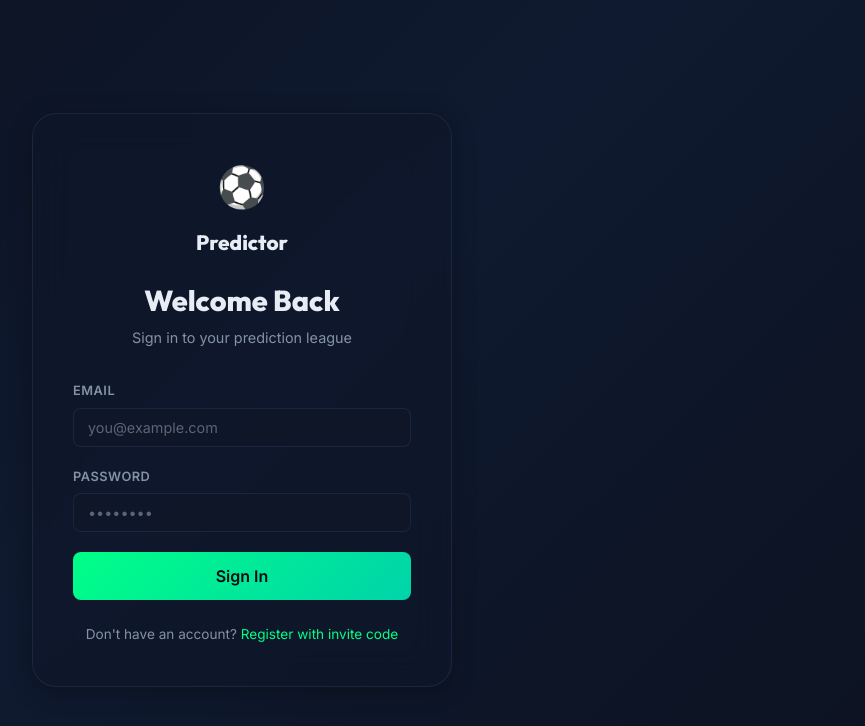
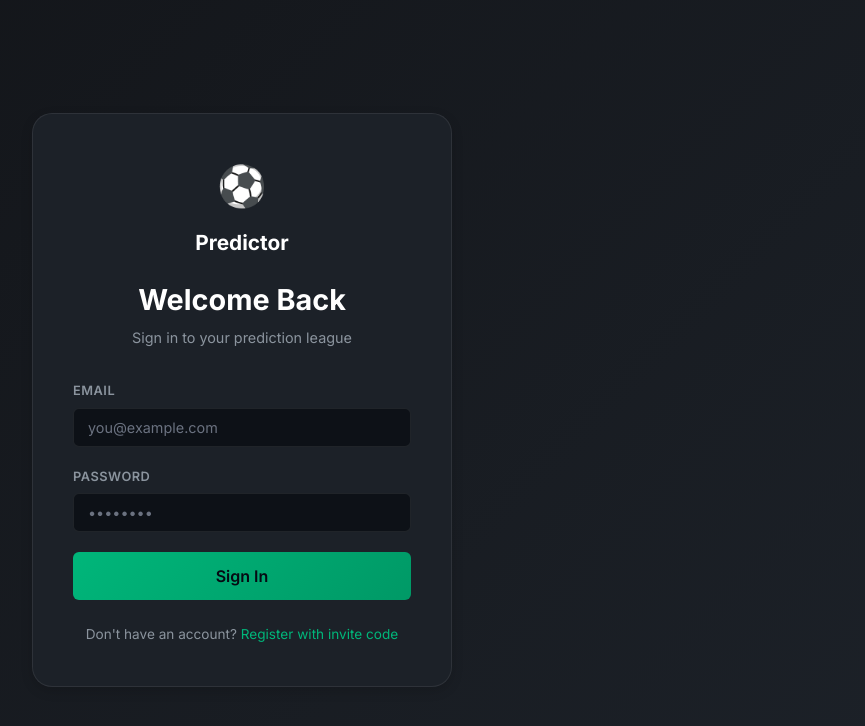
Before and after one commit to Harshdeep1110/WC2026Pred, a Next.js app: page /login in a window 1280 px wide. Shown: the top 726 px of the page, without its empty margins (398-1263 px from the left). Built offline with nearby package versions, Linux system fonts and the light colour scheme.

Commit message:
feat: complete UI makeover to Sofascore premium dark mode with bottom navigation

```diff
--- a/src/app/globals.css
+++ b/src/app/globals.css
@@ -1,39 +1,46 @@
 @import url('https://fonts.googleapis.com/css2?family=Inter:wght@300;400;500;600;700&family=Outfit:wght@400;500;600;700;800&display=swap');
 
 :root {
-  --bg-primary: #060a13;
-  --bg-secondary: #0c1220;
-  --bg-card: rgba(15, 23, 42, 0.7);
-  --bg-card-hover: rgba(20, 30, 55, 0.85);
-  --bg-glass: rgba(15, 23, 42, 0.5);
-  --bg-input: rgba(15, 23, 42, 0.8);
-  --border-primary: rgba(99, 130, 190, 0.15);
-  --border-active: rgba(0, 255, 135, 0.4);
-  --text-primary: #e8edf5;
-  --text-secondary: #8492a6;
-  --text-muted: #5a6578;
-  --accent-green: #00ff87;
-  --accent-green-dim: rgba(0, 255, 135, 0.15);
-  --accent-gold: #ffd700;
-  --accent-gold-dim: rgba(255, 215, 0, 0.15);
-  --accent-red: #ff4757;
-  --accent-red-dim: rgba(255, 71, 87, 0.15);
-  --accent-blue: #3b82f6;
-  --accent-blue-dim: rgba(59, 130, 246, 0.15);
-  --accent-purple: #a855f7;
-  --accent-purple-dim: rgba(168, 85, 247, 0.15);
-  --gradient-green: linear-gradient(135deg, #00ff87 0%, #00d4aa 100%);
-  --gradient-gold: linear-gradient(135deg, #ffd700 0%, #f0a000 100%);
-  --gradient-hero: linear-gradient(135deg, #0c1220 0%, #0f1a30 50%, #0c1220 100%);
-  --shadow-card: 0 4px 24px rgba(0, 0, 0, 0.3);
-  --shadow-glow-green: 0 0 20px rgba(0, 255, 135, 0.15);
-  --shadow-glow-gold: 0 0 20px rgba(255, 215, 0, 0.15);
-  --radius-sm: 8px;
-  --radius-md: 12px;
+  --bg-primary: #121418;
+  --bg-secondary: #1C2128;
+  --bg-card: #1C2128;
+  --bg-card-hover: #22272E;
+  --bg-glass: rgba(28, 33, 40, 0.8);
+  --bg-input: #0D1117;
+  --border-primary: rgba(255, 255, 255, 0.08);
+  --border-active: #374DF5;
+
+  --text-primary: #FFFFFF;
+  --text-secondary: #8B949E;
+  --text-muted: #6B7280;
+
+  --accent-green: #00B67A;
+  --accent-green-dim: rgba(0, 182, 122, 0.15);
+  --accent-gold: #F5A623;
+  --accent-gold-dim: rgba(245, 166, 35, 0.15);
+  --accent-red: #E03D3D;
+  --accent-red-dim: rgba(224, 61, 61, 0.15);
+  --accent-blue: #374DF5;
+  --accent-blue-dim: rgba(55, 77, 245, 0.15);
+  --accent-purple: #8B5CF6;
+  --accent-purple-dim: rgba(139, 92, 246, 0.15);
+
+  --gradient-green: linear-gradient(135deg, #00B67A 0%, #009966 100%);
+  --gradient-gold: linear-gradient(135deg, #F5A623 0%, #D88916 100%);
+  --gradient-hero: linear-gradient(135deg, #121418 0%, #1C2128 100%);
+
+  --shadow-card: 0 4px 12px rgba(0, 0, 0, 0.15);
+  --shadow-glow-green: none;
+  --shadow-glow-gold: none;
+
+  --radius-sm: 6px;
+  --radius-md: 10px;
   --radius-lg: 16px;
-  --radius-xl: 24px;
+  --radius-xl: 20px;
+
   --font-body: 'Inter', -apple-system, sans-serif;
-  --font-heading: 'Outfit', -apple-system, sans-serif;
+  --font-heading: 'Inter', -apple-system, sans-serif;
+
   --transition-fast: 150ms ease;
   --transition-normal: 250ms ease;
   --transition-slow: 400ms cubic-bezier(0.16, 1, 0.3, 1);
@@ -250,78 +257,76 @@ a:hover { color: #33ff9f; }
   -moz-appearance: textfield;
 }
 
-/* ===== FIXTURE CARD ===== */
+/* ===== FIXTURE CARD (SOFASCORE STYLE) ===== */
 .fixture-card {
-  display: grid;
-  grid-template-columns: 1fr auto 1fr;
-  align-items: center;
+  display: flex;
+  align-items: stretch;
+  background: var(--bg-card);
+  border-bottom: 1px solid var(--border-primary);
+  transition: background var(--transition-fast);
+  padding: 12px 16px;
   gap: 16px;
-  padding: 20px 24px;
-  background: var(--bg-card);
-  border: 1px solid var(--border-primary);
-  border-radius: var(--radius-lg);
-  transition: all var(--transition-normal);
+  text-decoration: none;
+  color: inherit;
 }
 
-.fixture-card:hover { border-color: var(--border-active); transform: translateY(-2px); box-shadow: var(--shadow-card); }
+.fixture-card:hover { background: var(--bg-card-hover); }
+.fixture-card:last-child { border-bottom: none; }
 
-.fixture-team {
+.fixture-time-col {
+  display: flex;
+  flex-direction: column;
+  align-items: center;
+  justify-content: center;
+  width: 60px;
+  font-size: 0.75rem;
+  color: var(--text-secondary);
+  border-right: 1px solid var(--border-primary);
+  padding-right: 16px;
+}
+
+.fixture-time-col .live-badge {
+  color: var(--accent-green);
+  font-weight: 700;
+}
+
+.fixture-teams-col {
+  flex: 1;
+  display: flex;
+  flex-direction: column;
+  gap: 12px;
+  justify-content: center;
+}
+
+.fixture-team-row {
+  display: flex;
+  align-items: center;
+  justify-content: space-between;
+}
+
+.fixture-team-name {
   display: flex;
   align-items: center;
   gap: 12px;
-  font-weight: 600;
-  font-size: 1rem;
+  font-weight: 500;
+  font-size: 0.95rem;
 }
 
-.fixture-team.away { justify-content: flex-end; text-align: right; }
-
 .fixture-team-flag {
-  width: 36px;
-  height: 36px;
+  width: 24px;
+  height: 24px;
   border-radius: 50%;
-  background: var(--bg-glass);
-  display: flex;
+  display: inline-flex;
   align-items: center;
   justify-content: center;
-  font-size: 1.3rem;
-}
-
-.fixture-center {
-  display: flex;
-  flex-direction: column;
-  align-items: center;
-  gap: 4px;
-  min-width: 140px;
+  font-size: 1rem;
+  background: var(--bg-secondary);
 }
 
 .fixture-score {
-  display: flex;
-  align-items: center;
-  gap: 8px;
   font-family: var(--font-heading);
-  font-size: 1.8rem;
-  font-weight: 800;
-}
-
-.fixture-vs {
-  font-size: 0.8rem;
-  color: var(--text-muted);
-  font-weight: 600;
-}
-
-.fixture-meta {
-  font-size: 0.75rem;
-  color: var(--text-muted);
-  text-align: center;
-}
-
-.fixture-countdown {
-  font-size: 0.75rem;
-  font-weight: 600;
-  padding: 4px 10px;
-  border-radius: 20px;
-  background: var(--accent-green-dim);
-  color: var(--accent-green);
+  font-size: 1rem;
+  font-weight: 700;
 }
 
 .fixture-countdown.urgent {
@@ -606,43 +611,58 @@ a:hover { color: #33ff9f; }
 
 /* ===== RESPONSIVE ===== */
 .mobile-header { display: none; }
-.mobile-overlay { display: none; }
+.bottom-nav { display: none; }
 
 @media (max-width: 768px) {
-  .app-layout { grid-template-columns: 1fr; }
+  .app-layout {
+    grid-template-columns: 1fr;
+    padding-bottom: 70px; /* Space for bottom nav */
+  }
   .mobile-header {
     display: flex;
     align-items: center;
     justify-content: space-between;
-    padding: 16px;
-    background: var(--bg-secondary);
-    border-bottom: 1px solid var(--border-primary);
+    padding: 12px 16px;
+    background: var(--bg-primary);
     position: sticky;
     top: 0;
     z-index: 900;
   }
-  .mobile-overlay {
-    display: block;
+  .sidebar {
+    display: none; /* Hide sidebar completely on mobile, replace with bottom nav */
+  }
+  .bottom-nav {
+    display: flex;
+    justify-content: space-around;
+    align-items: center;
     position: fixed;
-    inset: 0;
-    background: rgba(0,0,0,0.5);
-    z-index: 999;
-    backdrop-filter: blur(2px);
+    bottom: 0;
+    left: 0;
+    right: 0;
+    height: 70px;
+    background: var(--bg-secondary);
+    border-top: 1px solid var(--border-primary);
+    z-index: 1000;
+    padding-bottom: env(safe-area-inset-bottom);
   }
-  .sidebar {
-    position: fixed;
-    top: 0;
-    left: 0;
-    width: 260px;
-    height: 100vh;
-    transform: translateX(-100%);
-    z-index: 1000;
-    transition: transform var(--transition-normal);
+  .bottom-nav-item {
+    display: flex;
+    flex-direction: column;
+    align-items: center;
+    gap: 4px;
+    color: var(--text-secondary);
+    text-decoration: none;
+    font-size: 0.7rem;
+    font-weight: 600;
+    flex: 1;
   }
-  .sidebar.open { transform: translateX(0); }
-  .main-content { padding: 16px; }
-  .fixture-card { grid-template-columns: 1fr; text-align: center; gap: 12px; }
-  .fixture-team.away { justify-content: center; text-align: center; }
+  .bottom-nav-item.active {
+    color: var(--accent-blue);
+  }
+  .bottom-nav-icon {
+    font-size: 1.4rem;
+  }
+  .main-content { padding: 12px; }
   .stats-row { grid-template-columns: 1fr 1fr; }
   .auth-card { padding: 24px; }
 }
--- /dev/null
+++ b/test-auth.ts
@@ -0,0 +1 @@
+import { compare } from 'bcryptjs'; import { prisma } from './src/lib/db'; async function test() { const user = await prisma.user.findUnique({ where: { email: 'hsingh.dns@gmail.com' }}); console.log('user', user); if(user) { const v = await compare('12345678', user.passwordHash); console.log('valid', v); } } test().finally(()=>prisma.$disconnect());
--- /dev/null
+++ b/test-db.ts
@@ -0,0 +1 @@
+import prisma from './src/lib/db'; prisma.user.findMany().then(console.log).catch(console.error).finally(()=>prisma.$disconnect());
```
Also changed, not shown: src/app/dashboard/fixtures/page.tsx (+33 -32 lines), src/app/dashboard/page.tsx (+52 -29 lines), src/components/DashboardShell.tsx (+28 -12 lines).
